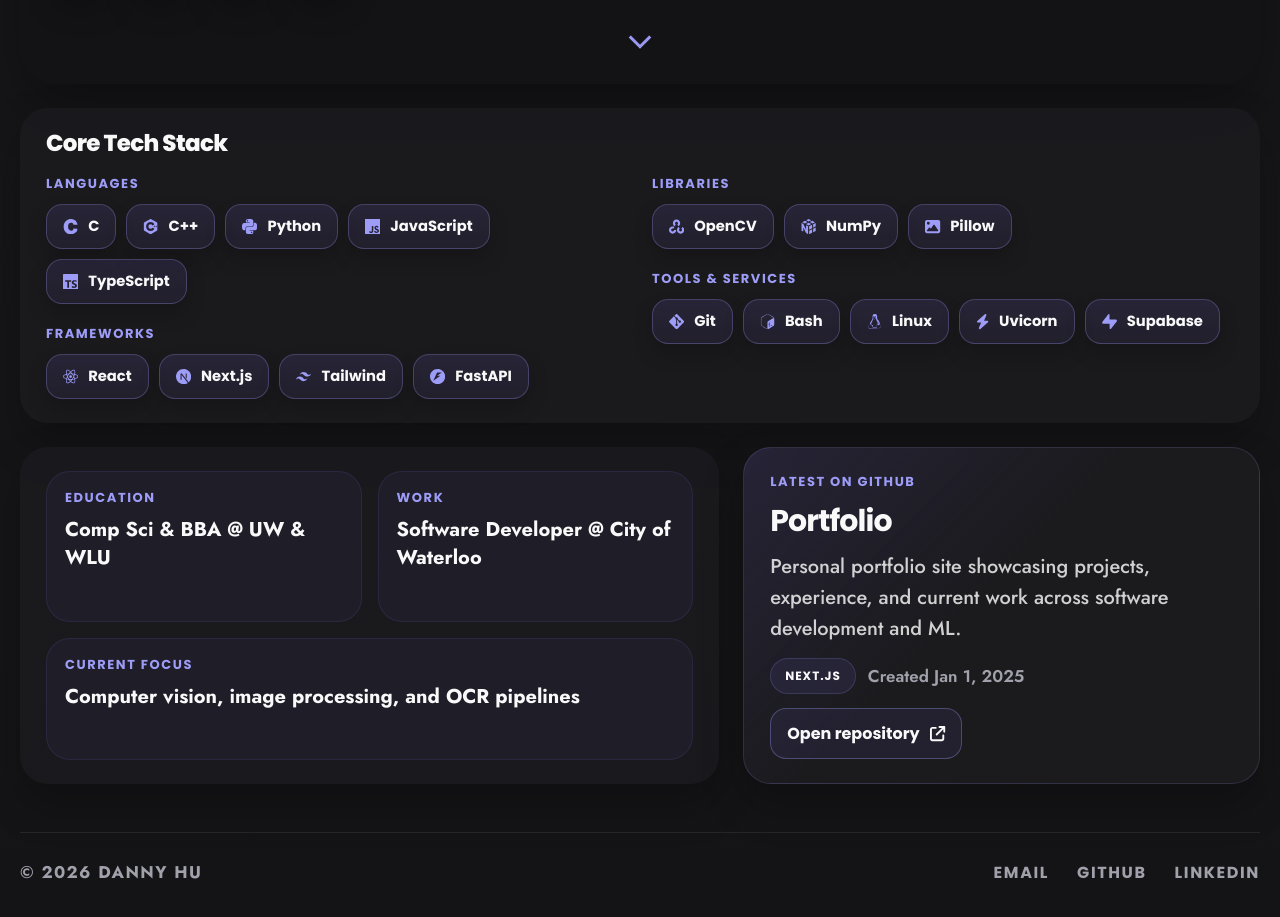
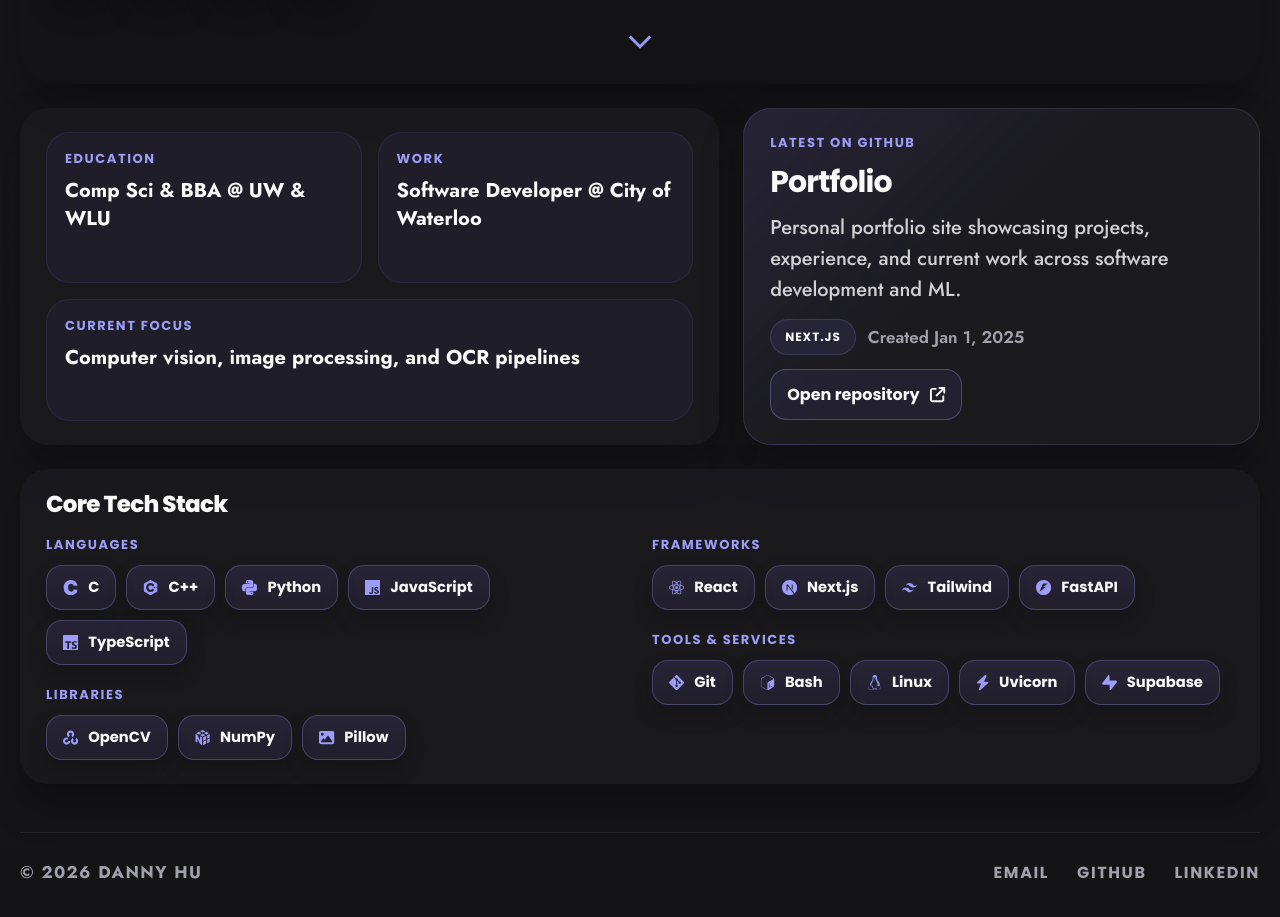
Before and after one commit to Danh295/Portfolio, a Next.js app: page / in a window 1280 px wide. Shown: the part 717-1634 px from the top of the page. Built offline with nearby package versions, Linux system fonts and the light colour scheme; no server answers.

Commit message:
refactor(home): relocate and data-drive the core tech stack section

```diff
--- a/src/app/page.js
+++ b/src/app/page.js
@@ -65,53 +65,6 @@ export default function Home() {
         </div>
       </header>
 
-      <article id="tech-stack" className={styles.panel}>
-        <h2 className={styles.panelTitle}>Core Tech Stack</h2>
-        <div className={styles.stackColumns}>
-          <div className={styles.stackGroups}>
-            <div className={styles.stackGroup}>
-              <span className={styles.stackLabel}>Languages</span>
-              <div className={styles.stackTags}>
-                <TechTag label="C" />
-                <TechTag label="C++" />
-                <TechTag label="Python" />
-                <TechTag label="JavaScript" />
-                <TechTag label="TypeScript" />
-              </div>
-            </div>
-            <div className={styles.stackGroup}>
-              <span className={styles.stackLabel}>Frameworks</span>
-              <div className={styles.stackTags}>
-                <TechTag label="React" />
-                <TechTag label="Next.js" />
-                <TechTag label="Tailwind" />
-                <TechTag label="FastAPI" />
-              </div>
-            </div>
-          </div>
-          <div className={styles.stackGroups}>
-            <div className={styles.stackGroup}>
-              <span className={styles.stackLabel}>Libraries</span>
-              <div className={styles.stackTags}>
-                <TechTag label="OpenCV" />
-                <TechTag label="NumPy" />
-                <TechTag label="Pillow" />
-              </div>
-            </div>
-            <div className={styles.stackGroup}>
-              <span className={styles.stackLabel}>Tools & Services</span>
-              <div className={styles.stackTags}>
-                <TechTag label="Git" />
-                <TechTag label="Bash" />
-                <TechTag label="Linux" />
-                <TechTag label="Uvicorn" />
-                <TechTag label="Supabase" />
-              </div>
-            </div>
-          </div>
-        </div>
-      </article>
-
       <div id="home-details" className={styles.detailsGrid}>
         <article className={styles.panel}>
           <div className={styles.tagList}>
@@ -130,7 +83,27 @@ export default function Home() {
         <LatestGithubProject />
       </div>
 
-
+      <article id="tech-stack" className={styles.panel}>
+        <h2 className={styles.panelTitle}>Core Tech Stack</h2>
+        <div className={styles.stackColumns}>
+          {[0, 1].map((columnIndex) => (
+            <div key={columnIndex} className={styles.stackGroups}>
+              {homeContent.coreTechStack
+                .filter((_, index) => index % 2 === columnIndex)
+                .map((group) => (
+                  <div key={group.label} className={styles.stackGroup}>
+                    <span className={styles.stackLabel}>{group.label}</span>
+                    <div className={styles.stackTags}>
+                      {group.items.map((item) => (
+                        <TechTag key={item} label={item} />
+                      ))}
+                    </div>
+                  </div>
+                ))}
+            </div>
+          ))}
+        </div>
+      </article>
     </section>
   );
 }
```
